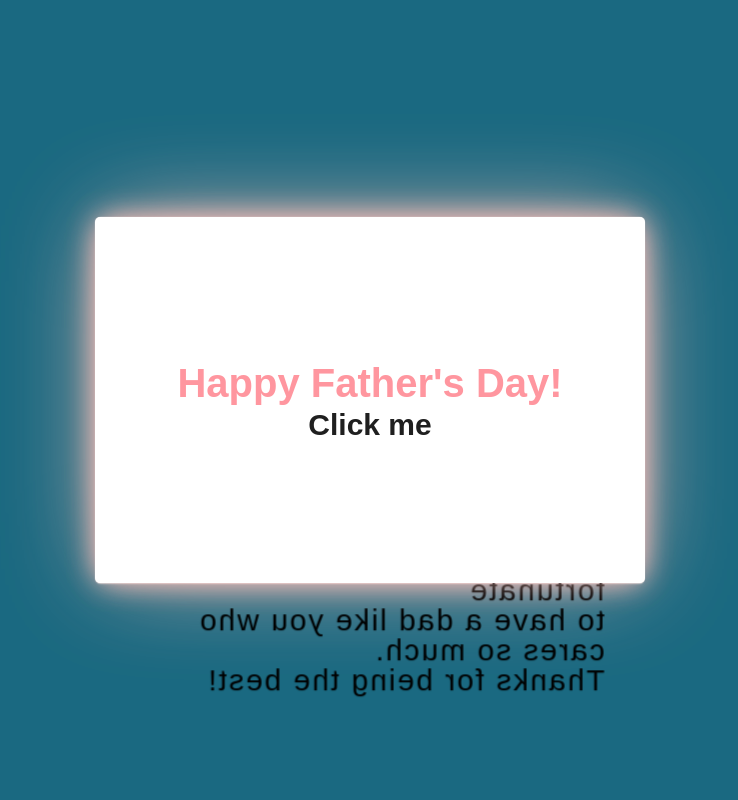
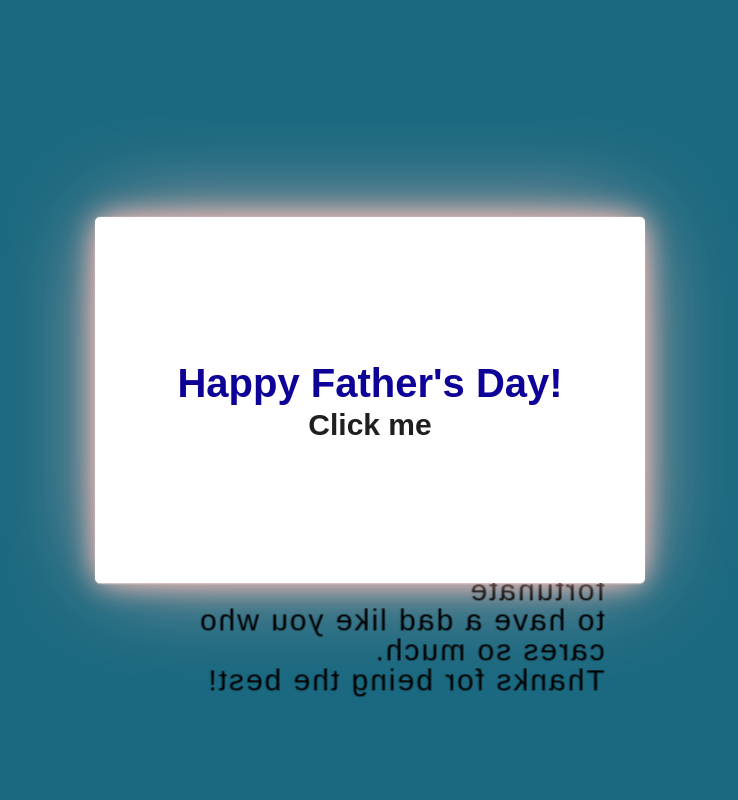
Before and after one commit to jacobburt01/FathersDay, a plain HTML site: page index.html in a window 1280 px wide. Shown: the top 800 px of the page, without its empty margins (270-1008 px from the left). Drawn offline with nearby package versions, Linux system fonts and the light colour scheme; a web font is replaced by a local one.

Commit message:
Update style.css

```diff
--- a/style.css
+++ b/style.css
@@ -90,7 +90,7 @@ body {
 .envelope .front .mail p:first-child {
   font-size: 40px;
   line-height: 50px;
-  color: #ff969f;
+  color: #0d0198;
 }
 
 .envelope .front .mail p:last-child {
```
